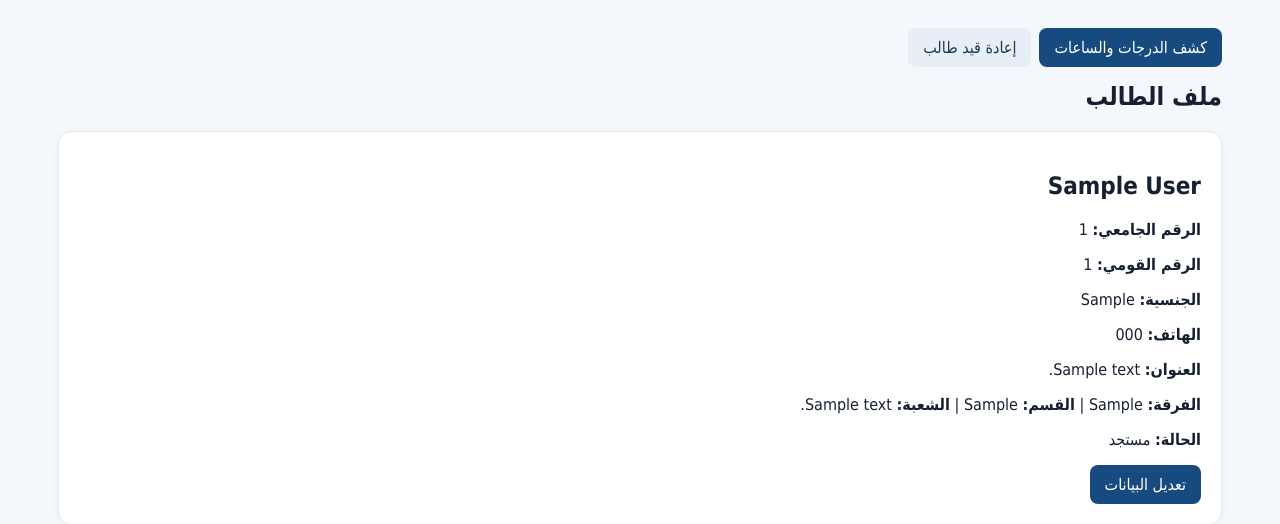
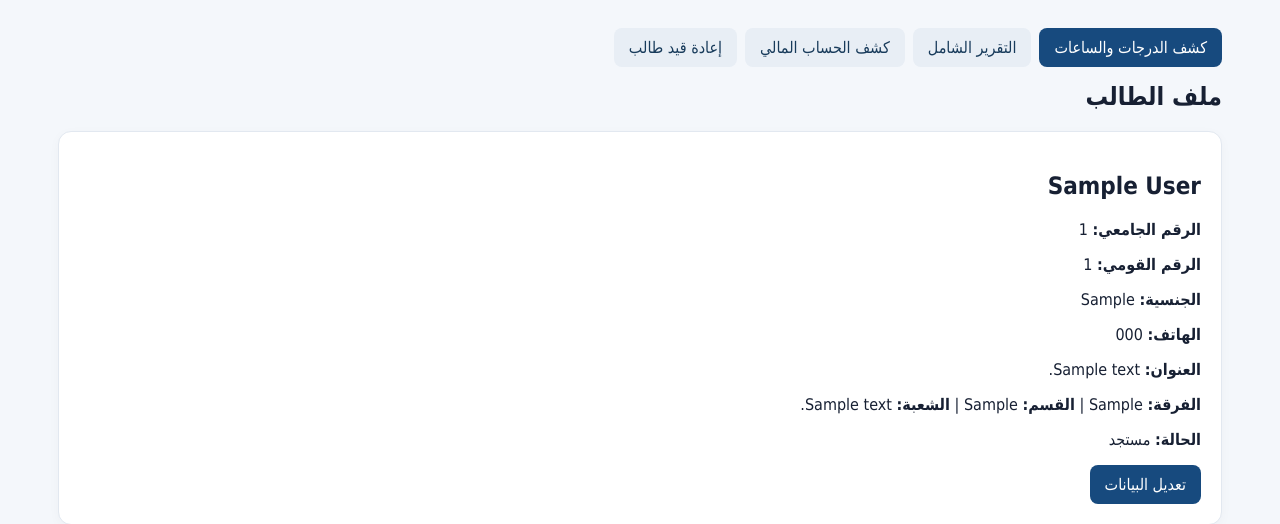
Before and after one commit to sayedahmed924-a11y/student_affairs_system_phase4_finance.zip, a Django app: page /students/1/ in a window 1280 px wide. Shown: the part 51-575 px from the top of the page. Run offline with Django 5.2, Linux system fonts and the light colour scheme; a user stored in the database is signed in; tables that the repository leaves empty hold one stand-in row (values such as "Sample post"); data that the repository does not hold is empty.

Commit message:
Link individual student report and financial ledger from student profile

```diff
--- a/templates/students/student_detail.html
+++ b/templates/students/student_detail.html
@@ -1,4 +1,4 @@
-{% extends "base.html" %}{% block content %}<div class="actions"><a class="btn" href="{% url 'students:transcript' student.pk %}">كشف الدرجات والساعات</a><a class="btn secondary" href="{% url 'students:reenrollment_add' %}">إعادة قيد طالب</a></div><h1>ملف الطالب</h1><div class="card"><h2>{{ student.full_name }}</h2>
+{% extends "base.html" %}{% block content %}<div class="actions"><a class="btn" href="{% url 'students:transcript' student.pk %}">كشف الدرجات والساعات</a><a class="btn secondary" href="{% url 'students:student_full_report' student.pk %}">التقرير الشامل</a><a class="btn secondary" href="{% url 'students:student_financial_statement' student.pk %}">كشف الحساب المالي</a><a class="btn secondary" href="{% url 'students:reenrollment_add' %}">إعادة قيد طالب</a></div><h1>ملف الطالب</h1><div class="card"><h2>{{ student.full_name }}</h2>
 <p><b>الرقم الجامعي:</b> {{ student.university_id }}</p><p><b>الرقم القومي:</b> {{ student.national_id|default:"—" }}</p>
 <p><b>الجنسية:</b> {{ student.nationality }}</p><p><b>الهاتف:</b> {{ student.phone }}</p><p><b>العنوان:</b> {{ student.address }}</p>
 <p><b>الفرقة:</b> {{ student.academic_year }} | <b>القسم:</b> {{ student.department }} | <b>الشعبة:</b> {{ student.division }}</p>
```
